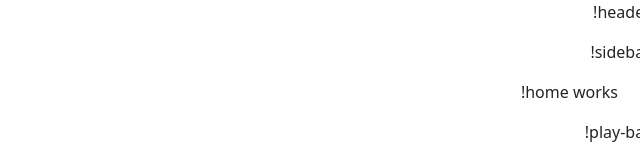
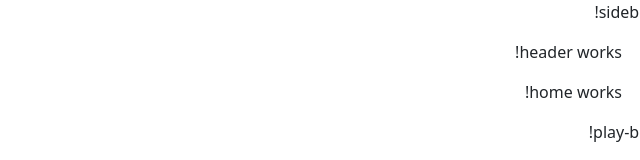
Before and after one commit to lucky-elsa/angular-music, an Angular app: page / in a window 1280 px wide. Shown: the top 160 px of the page, without its empty margins (640-1280 px from the left). Built offline with nearby package versions, Linux system fonts and the light colour scheme.

Commit message:
complete the template

```diff
--- a/src/app/app.component.html
+++ b/src/app/app.component.html
@@ -1,8 +1,8 @@
-<app-header></app-header>
 <app-sidebar></app-sidebar>
 <div class="container main">
     <div class="row">
         <div class="col-md-12">
+            <app-header></app-header>
             <router-outlet></router-outlet>
         </div>
     </div>
```
